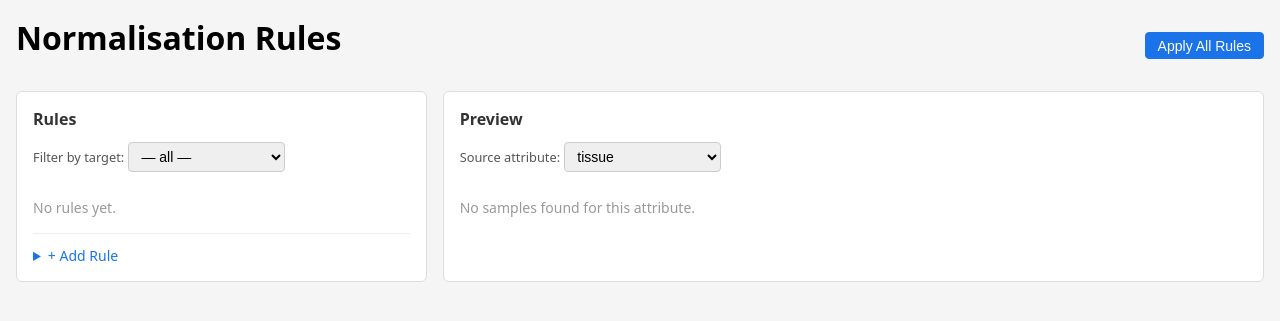
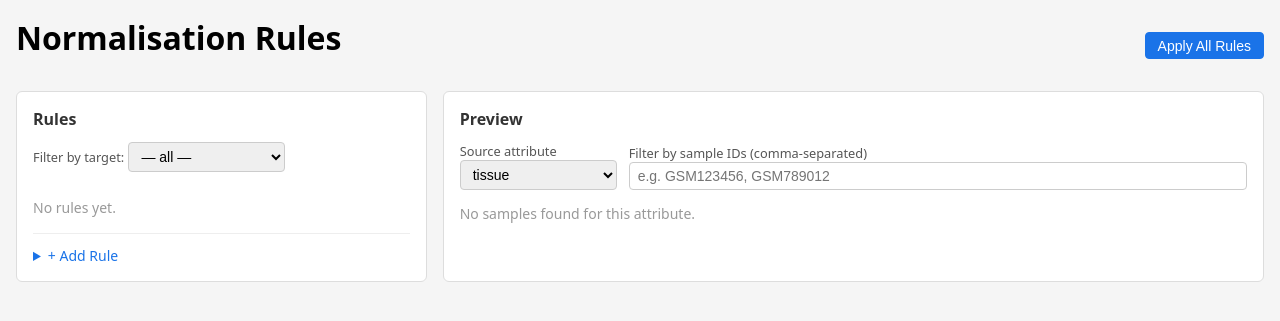
Before and after one commit to pinealan/dna-microarray-db, a Flask app: page / in a window 1280 px wide. Shown: the top 321 px of the page. Run offline with Flask 3, Linux system fonts and the light colour scheme; data that the repository does not hold is empty; some libraries are stand-ins or nearby versions.

Commit message:
Vibe out previewed sample selection by ID

```diff
--- a/src/miqa/server.py
+++ b/src/miqa/server.py
@@ -12,7 +12,7 @@ import psycopg
 from flask import Flask, jsonify, render_template, request
 
 import miqa.config as config
-from miqa.normalise import STRUCTURED_FIELDS, apply_rules_to_sample
+import miqa.normalise as norm
 
 app = Flask(__name__)
 
@@ -73,7 +73,7 @@ def _update_sample(conn, sample_id: int, changes: dict) -> None:
                 'UPDATE sample SET gender = %s::gender WHERE id = %s',
                 (val, sample_id),
             )
-        elif col in STRUCTURED_FIELDS:
+        elif col in norm.STRUCTURED_FIELDS:
             conn.execute(
                 f'UPDATE sample SET {col} = %s WHERE id = %s',  # noqa: S608
                 (val, sample_id),
@@ -171,8 +171,10 @@ def delete_rule(rule_id: int):
 def preview():
     source = request.args.get('source', 'tissue')
     limit = int(request.args.get('limit', 50))
+    ids_raw = request.args.get('ids', '').strip()
+    sample_ids = [s.strip() for s in ids_raw.split(',') if s.strip()] if ids_raw else None
     with get_conn() as conn:
-        rows = _build_preview(conn, source=source, limit=limit)
+        rows = _build_preview(conn, source=source, limit=limit, sample_ids=sample_ids)
         rules = _fetch_rules(conn)
     return render_template(
         'partials/preview_table.html', preview_rows=rows, preview_source=source, rules=rules
@@ -186,7 +188,7 @@ def apply_rules():
         samples = _fetch_all_samples(conn)
         updated = 0
         for sample in samples:
-            changes = apply_rules_to_sample(sample, rules)
+            changes = norm.apply_rules_to_sample(sample, rules)
             if changes:
                 _update_sample(conn, sample['rule_id'], changes)
                 updated += 1
@@ -198,25 +200,33 @@ def apply_rules():
 # ---------------------------------------------------------------------------
 
 
-def _build_preview(conn, source: str, limit: int) -> list[dict]:
-    """Fetch up to *limit* samples and apply rules to produce preview rows."""
+def _build_preview(
+    conn, source: str, limit: int, sample_ids: list[str] | None = None
+) -> list[dict]:
+    """Fetch up to *limit* samples and apply rules to produce preview rows.
+
+    If *sample_ids* is provided, only rows whose ``repository_sample_id`` is in
+    the list are returned (the *limit* still applies).
+    """
     rules = _fetch_rules(conn)
     source_rules = [r for r in rules if r['source_attribute'] == source]
 
-    if source in STRUCTURED_FIELDS:
+    id_filter = ' AND repository_sample_id = ANY(%s)' if sample_ids else ''
+    id_param = [sample_ids] if sample_ids else []
+
+    if source in norm.STRUCTURED_FIELDS:
         col = source
         rows = conn.execute(
             f'SELECT id, repository_sample_id, {col} FROM sample'  # noqa: S608
-            f' WHERE {col} IS NOT NULL LIMIT %s',
-            (limit,),
+            f' WHERE {col} IS NOT NULL{id_filter} LIMIT %s',
+            (*id_param, limit),
         ).fetchall()
-        raw_col = col
     else:
         rows = conn.execute(
-            'SELECT id, repository_sample_id, extras->%s FROM sample WHERE extras ? %s LIMIT %s',
-            (source, source, limit),
+            f'SELECT id, repository_sample_id, extras->%s FROM sample'  # noqa: S608
+            f' WHERE extras ? %s{id_filter} LIMIT %s',
+            (source, source, *id_param, limit),
         ).fetchall()
-        raw_col = None  # value already in position 2
 
     preview = []
     for row in rows:
@@ -225,11 +235,10 @@ def _build_preview(conn, source: str, limit: int) -> list[dict]:
             continue
         matched = None
         for rule in sorted(source_rules, key=lambda r: r['priority'], reverse=True):
-            from miqa.normalise import match_value
-
-            if match_value(str(raw_value), rule['pattern'], rule['rule_type']):
+            if norm.match_value(str(raw_value), rule['pattern'], rule['rule_type']):
                 matched = rule
                 break
+
         preview.append(
             {
                 'sample_id': repo_sample_id,
--- a/src/miqa/templates/index.html
+++ b/src/miqa/templates/index.html
@@ -60,15 +60,17 @@
   <div class="panel">
     <h2>Preview</h2>
 
-    <label style="font-size:0.8rem;color:#555;">Source attribute:</label>
+    <div id="preview-controls" style="display:flex;flex-wrap:wrap;gap:0.75rem;align-items:flex-end;margin-bottom:0.75rem;">
+      <div>
+        <label style="font-size:0.8rem;color:#555;display:block;">Source attribute</label>
         <select
-      style="width:auto;margin-bottom:0.75rem;"
+          style="width:auto;"
           name="source"
           hx-get="/preview"
           hx-trigger="change"
           hx-target="#preview-table"
           hx-swap="innerHTML"
-      hx-include="[name='source']"
+          hx-include="#preview-controls"
         >
           <option value="tissue" {% if preview_source == 'tissue' %}selected{% endif %}>tissue</option>
           <option value="disease" {% if preview_source == 'disease' %}selected{% endif %}>disease</option>
@@ -76,6 +78,21 @@
           <option value="age" {% if preview_source == 'age' %}selected{% endif %}>age</option>
           <option value="extraction_protocol" {% if preview_source == 'extraction_protocol' %}selected{% endif %}>extraction_protocol</option>
         </select>
+      </div>
+      <div style="flex:1;min-width:200px;">
+        <label style="font-size:0.8rem;color:#555;display:block;">Filter by sample IDs (comma-separated)</label>
+        <input
+          type="text"
+          name="ids"
+          placeholder="e.g. GSM123456, GSM789012"
+          hx-get="/preview"
+          hx-trigger="input delay:400ms, change"
+          hx-target="#preview-table"
+          hx-swap="innerHTML"
+          hx-include="#preview-controls"
+        />
+      </div>
+    </div>
 
     <div id="preview-table">
       {% include "partials/preview_table.html" %}
```
Lines whose indentation alone changed are shown as unchanged.
